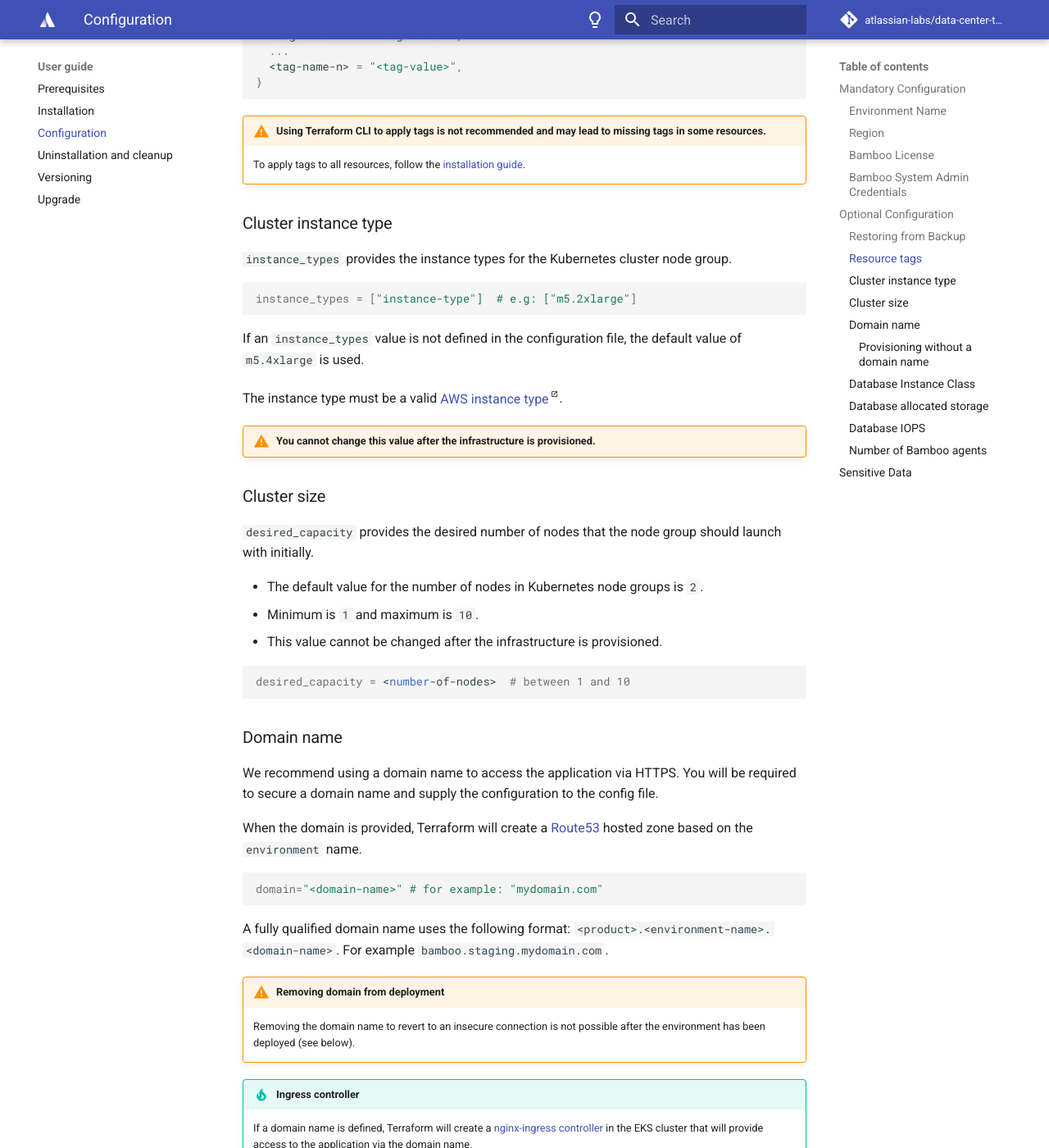
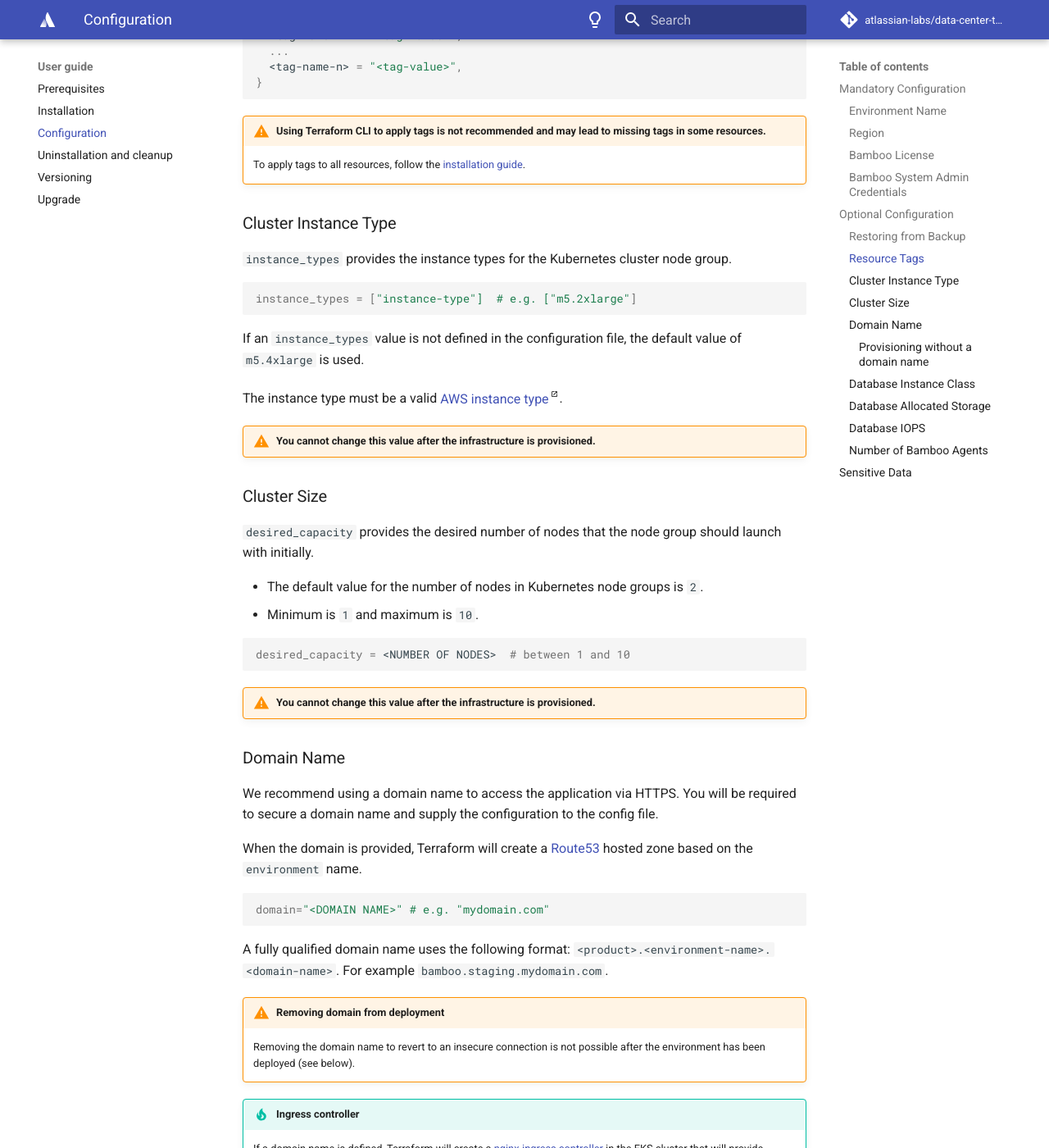
Before and after one commit to atlassian-labs/data-center-terraform, an MkDocs documentation site: the page built from docs/docs/userguide/CONFIGURATION.md, in a window 1280 px wide and 1400 px high, scrolled down 3084 px. Shown: the whole window at 82% size. Built offline with MkDocs 1.6.1 and Material for MkDocs 9.7.7, drawn with Linux system fonts in a browser that asks for light colours; comment, search, counter and statistics services are not loaded; some of the changed text lies outside the part shown.

Commit message:
TFKUBE-143: configuration md done

````diff
--- a/docs/docs/userguide/CONFIGURATION.md
+++ b/docs/docs/userguide/CONFIGURATION.md
@@ -118,7 +118,7 @@
 !!!info "Provisioning time"
     Restoring from the dataset will increase the time it takes to create the environment.
 
-### Resource tags
+### Resource Tags
 
 `resource_tags` are custom metadata for all resources in the environment. You can provide multiple tags as a list.
 
@@ -135,12 +135,12 @@
 !!! warning "Using Terraform CLI to apply tags is not recommended and may lead to missing tags in some resources."
     To apply tags to all resources, follow the [installation guide](INSTALLATION.md).
 
-### Cluster instance type
+### Cluster Instance Type
 
 `instance_types` provides the instance types for the Kubernetes cluster node group.
 
 ```terraform
-instance_types = ["instance-type"]  # e.g: ["m5.2xlarge"]
+instance_types = ["instance-type"]  # e.g. ["m5.2xlarge"]
 ```
 
 If an `instance_types` value is not defined in the configuration file, the default value of `m5.4xlarge` is used.
@@ -149,26 +149,27 @@
 
 !!! warning "You cannot change this value after the infrastructure is provisioned."
 
-### Cluster size
+### Cluster Size
 
 `desired_capacity` provides the desired number of nodes that the node group should launch with initially.
 
 * The default value for the number of nodes in Kubernetes node groups is `2`.
 * Minimum is `1` and maximum is `10`.
-* This value cannot be changed after the infrastructure is provisioned.
 
 ```terraform
-desired_capacity = <number-of-nodes>  # between 1 and 10
+desired_capacity = <NUMBER OF NODES>  # between 1 and 10
 ```
 
-### Domain name
+!!! warning "You cannot change this value after the infrastructure is provisioned."
+
+### Domain Name
 
 We recommend using a domain name to access the application via HTTPS. You will be required to secure a domain name and supply the configuration to the config file.
 
 When the domain is provided, Terraform will create a [Route53](https://docs.aws.amazon.com/Route53/latest/DeveloperGuide/Welcome.html) hosted zone based on the `environment` name.
 
 ```terraform
-domain="<domain-name>" # for example: "mydomain.com"
+domain="<DOMAIN NAME>" # e.g. "mydomain.com"
 ```
 
 A fully qualified domain name uses the following format: `<product>.<environment-name>.<domain-name>`. For example `bamboo.staging.mydomain.com`.
@@ -194,10 +195,10 @@
 `db_instance_class` sets the DB instance type that allocates the computational, network, and memory capacity required by the planned workload of the DB instance. For more information about available instance classes, see [DB instance classes — Amazon Relational Database Service](https://docs.aws.amazon.com/AmazonRDS/latest/UserGuide/Concepts.DBInstanceClass.html){.external}.
 
 ```terraform
-db_instance_class = "<instance.class>"  # e.g. "db.t3.micro"
+db_instance_class = "<INSTANCE CLASS>"  # e.g. "db.t3.micro"
 ```
 
-### Database allocated storage
+### Database Allocated Storage
 
 `db_allocated_storage` sets the allocated storage for the database instance in GiB.
 
@@ -219,7 +220,7 @@
 !!! info "The allowed value range of IOPS may vary based on instance class"
     You may want to adjust these values according to your needs. For more information, see [Amazon RDS DB instance storage — Amazon Relational Database Service](https://docs.aws.amazon.com/AmazonRDS/latest/UserGuide/CHAP_Storage.html){.external}.
 
-### Number of Bamboo agents
+### Number of Bamboo Agents
 
 `number_of_bamboo_agents` sets the number of remote agents to be launched. To disable agents, set this value to `0`.
 
````
Also changed, not shown: 1 other file.
